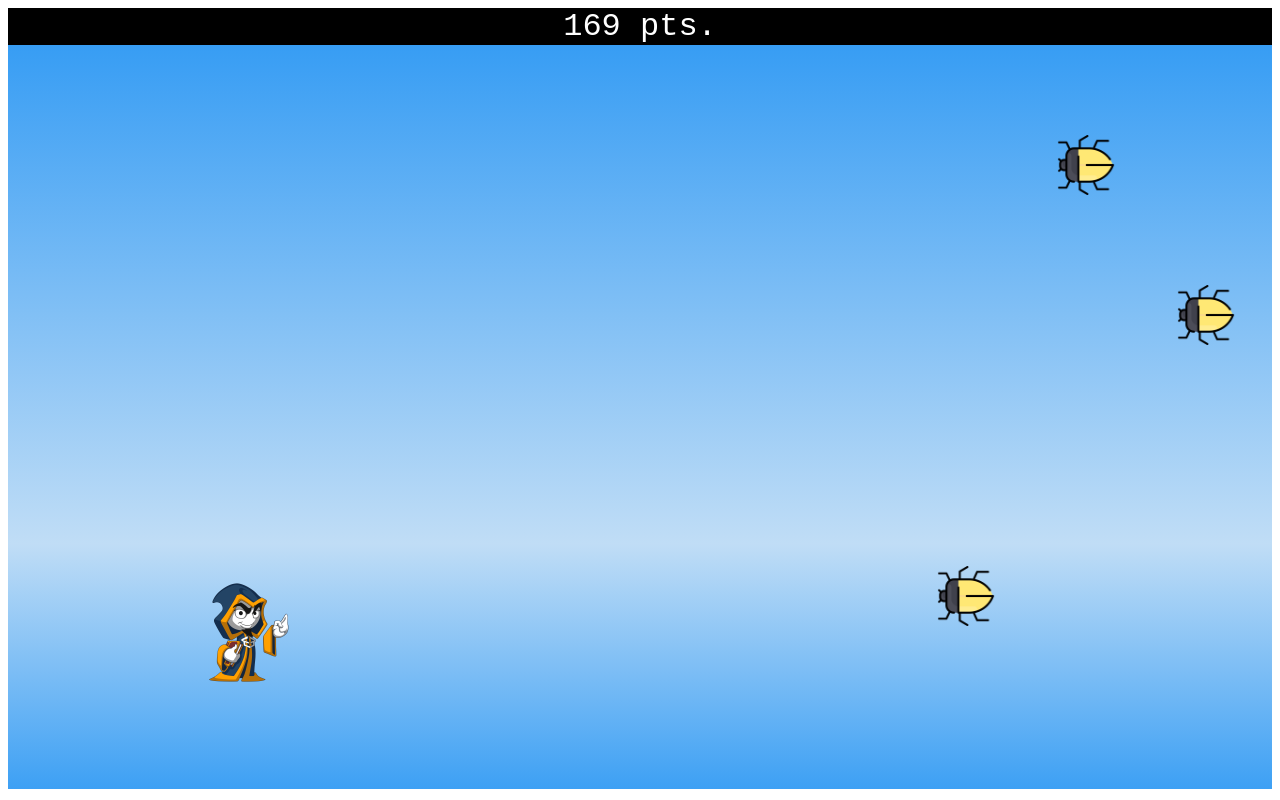
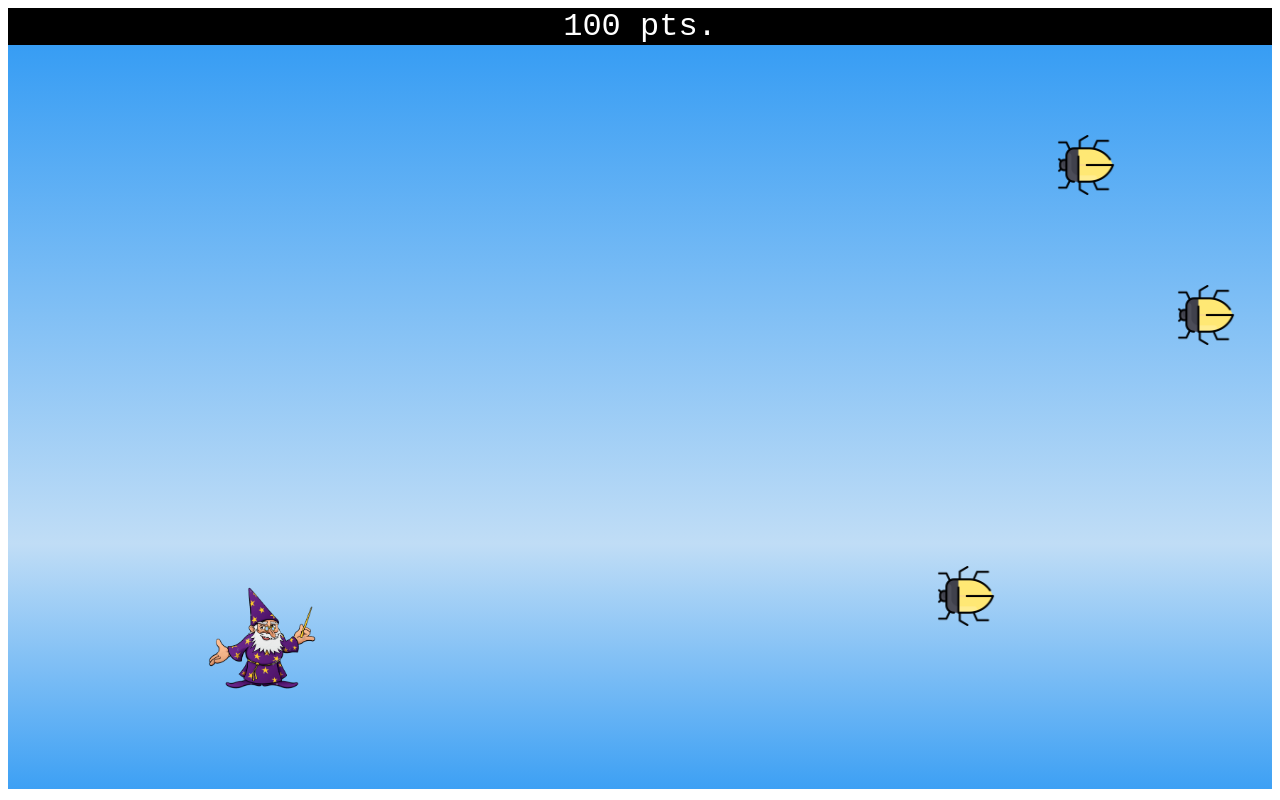
Before and after one commit to Shtekata/08.SoftUni-JS-Advanced, a plain HTML site: page 22.Workshop/index.html in a window 1280 px wide. Both pictures are taken after a click on the element "Pres to play!". Drawn offline with Linux system fonts and the light colour scheme.

Commit message:
ChangesOn22

```diff
--- a/22.Workshop/main.js
+++ b/22.Workshop/main.js
@@ -14,7 +14,8 @@
     fireInterval: 1000,
     cloudSpanInterval: 3000 + 20000 * Math.random(),
     bugSpanInterval: 1000,
-    bugKillScore: 2000,
+    bugKillScore: 100,
+    bugGoneScore: 25,
   };
 
   const utils = {
@@ -79,6 +80,14 @@
   };
 
   function createGameplay() {
+    const bugs = scene.bugs;
+    if (bugs.length > 0) {
+      bugs.forEach((x) => x.remove());
+    }
+    const clouds = scene.clouds;
+    if (clouds.length > 0) {
+      clouds.forEach((x) => x.remove());
+    }
     return {
       loopId: null,
       nextRenderQueue: [],
@@ -92,7 +101,7 @@
 
   function init() {
     gameplay = createGameplay();
-    gameScoreValueEl.textContent = 0;
+    gameScoreValueEl.textContent = 100;
     wizardCoordinates.x = 200;
     wizardCoordinates.y = 200;
     wizardEl.classList.remove('hidden');
@@ -243,9 +252,16 @@
         config.bugKillScore + +gameScoreValueEl.textContent;
       return true;
     }
-    if (utils.hasCollision(wizardEl, bugEl)) {
+    if (
+      utils.hasCollision(wizardEl, bugEl) ||
+      gameScoreValueEl.textContent == 0
+    ) {
       gameOver();
       return true;
+    }
+    let bugX = utils.pxToNumber(bugEl.style.left);
+    if (bugX + bugEl.offsetWidth - 1 === 0) {
+      gameScoreValueEl.textContent -= config.bugGoneScore;
     }
     return false;
   }
@@ -276,7 +292,7 @@
     processClouds(timestamp);
     processBugs(timestamp);
 
-    gameScoreValueEl.textContent++;
+    // gameScoreValueEl.textContent++;
   }
 
   gameStartEl.addEventListener('click', function gameStartHandler() {
--- a/22.Workshop/styles.css
+++ b/22.Workshop/styles.css
@@ -43,14 +43,16 @@ body {
 #wizard{
     z-index: 50;
     position: absolute;
-    width: 82px;
-    height: 100px;
-    background-image: url(./images/wizard.png);
+    width: 108px;
+    height: 110px;
+    background-image: url(./images/otherImages/wizard.png);
     background-size: cover;
 }
 
 #wizard.wizard-fire{
-    background-image: url(./images/wizard-fire.png);
+    width: 78px;
+    height: 110px;
+    background-image: url(./images/otherImages/wizard-fire.png);
     background-size: cover;
 }
 
```
Also changed, not shown: 22.Workshop/images/otherImages/download.jpg (added), 22.Workshop/images/otherImages/wizard-fire.jpg (added), 22.Workshop/images/otherImages/wizard-fire.png (added), 22.Workshop/images/otherImages/wizard.jpg (added), 22.Workshop/images/otherImages/wizard.png (added).
